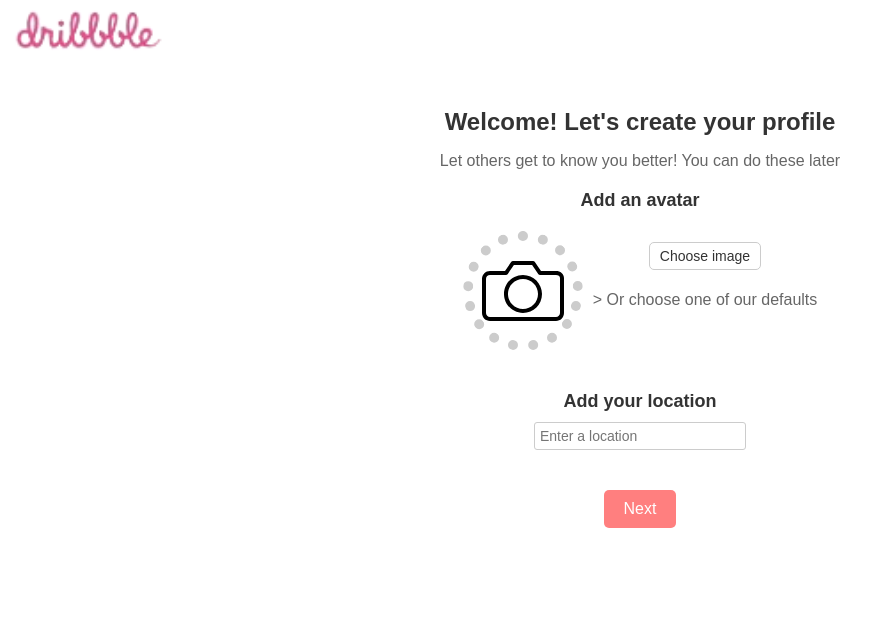
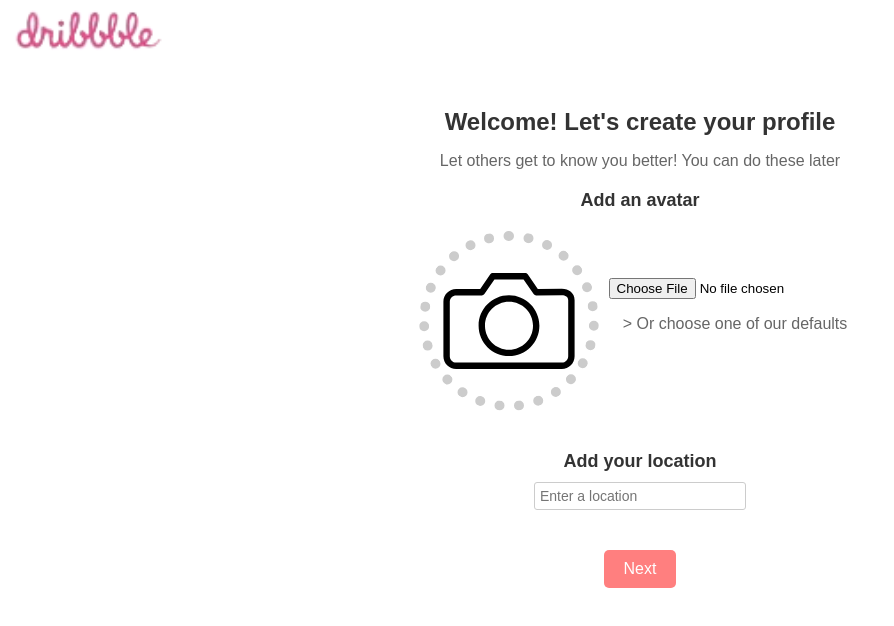
Before and after one commit to AyushSingh916/Aeonaxy-Technologies-Private-Limited, a React (Create React App) app: page /create-profile in a window 1280 px wide. Shown: the top 626 px of the page, without its empty margins (0-894 px from the left). Built offline with nearby package versions, Linux system fonts and the light colour scheme.

Commit message:
some navigation routes added

```diff
--- a/src/components/LandingPage.jsx
+++ b/src/components/LandingPage.jsx
@@ -41,10 +41,14 @@ const LandingPage = () => {
     navigate('/create-profile');
   };
 
+  function handleBack() {
+    navigate('/');
+  }
+
   return (
     <div className="landing-page">
       <div className='lp-header'>
-      <img src={dribble}/>
+      <img src={dribble} onClick={handleBack}/>
       <button onClick={handleClick}><img src={backbtn}/></button>
       </div>
       <h1>What brings you to Dribbble?</h1>
--- a/src/components/ProfileCreation.css
+++ b/src/components/ProfileCreation.css
@@ -29,8 +29,8 @@
 }
 
 .profile-creation img {
-    width: 100px;
-    height: 100px;
+    width: 10rem;
+    height: 10rem;
     border-radius: 50%;
     border: 10px dotted #ccc;
     margin-bottom: 10px;
--- a/src/components/ProfileCreation.jsx
+++ b/src/components/ProfileCreation.jsx
@@ -1,4 +1,4 @@
-import React from "react";
+import React, { useState } from "react";
 import { useNavigate } from "react-router-dom";
 import avatarPlaceholder from "../assets/camera.svg";
 import dribble from "../assets/dribble.png";
@@ -6,22 +6,50 @@ import "./ProfileCreation.css";
 
 const ProfileCreation = () => {
   const navigate = useNavigate();
+  const [avatar, setAvatar] = useState(null); // State to store the selected avatar image
+
+  const handleImageChange = (event) => {
+    const selectedFile = event.target.files[0];
+    if (selectedFile) {
+      const reader = new FileReader();
+      reader.onload = (e) => {
+        setAvatar(e.target.result); // Set the selected image as avatar
+      };
+      reader.readAsDataURL(selectedFile);
+    }
+  };
 
   const handleNext = () => {
     navigate("/landing-page");
   };
+
+  function handleBack() {
+    navigate('/');
+  }
+
   return (
     <div>
-      <img src={dribble} className="pc-logo"/>
+      <img src={dribble} className="pc-logo" onClick={handleBack}/>
       <div className="profile-creation">
         <h2>Welcome! Let's create your profile</h2>
         <p>Let others get to know you better! You can do these later</p>
         <div>
           <h3>Add an avatar</h3>
           <div className="image-input">
-            <img src={avatarPlaceholder} alt="Avatar Placeholder" />
+            {/* Display the selected image if available, otherwise display the placeholder */}
+            <img
+              src={avatar || avatarPlaceholder}
+              alt="Avatar"
+              className="avatar"
+            />
             <div className="image-input-right">
-              <button>Choose image</button>
+              {/* Input element for selecting an image */}
+              <input
+                type="file"
+                accept="image/*"
+                onChange={handleImageChange}
+                className="file-input"
+              />
               <p>{'> Or choose one of our defaults'}</p>
             </div>
           </div>
```
